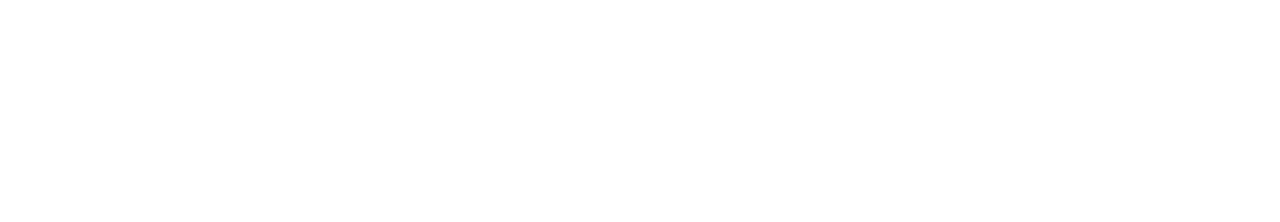
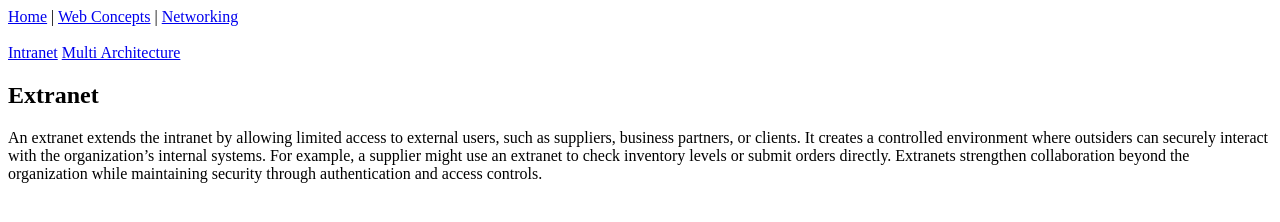
Before and after one commit to abigaelwambui-hub/Internet_Terminology--site, a plain HTML site: page extranet.html in a window 1280 px wide. Drawn offline with Linux system fonts and the light colour scheme.

Commit message:
Add Extranet file

```diff
--- a/extranet.html
+++ b/extranet.html
@@ -6,6 +6,22 @@
     <title>Document</title>
 </head>
 <body>
+     <nav>
+    <a href="index.html">Home</a> |
+    <a href="web-contents.html">Web Concepts</a> |
+    <a href="networking.html">Networking</a>
+  </nav>
+
+  <br>
+    <nav>
+        <a href="intranet.html">Intranet</a>
+        <a href="multi_architecture.html">Multi Architecture </a>
+    </nav>
+
+    <h2>Extranet</h2>
+
+    <p>An extranet extends the intranet by allowing limited access to external users, such as suppliers, business partners, or clients. It creates a controlled environment where outsiders can securely interact with the organization’s internal systems. For example, a supplier might use an extranet to check inventory levels or submit orders directly. Extranets strengthen collaboration beyond the organization while maintaining security through authentication and access controls.
+</p>
 
 </body>
 </html>
```
